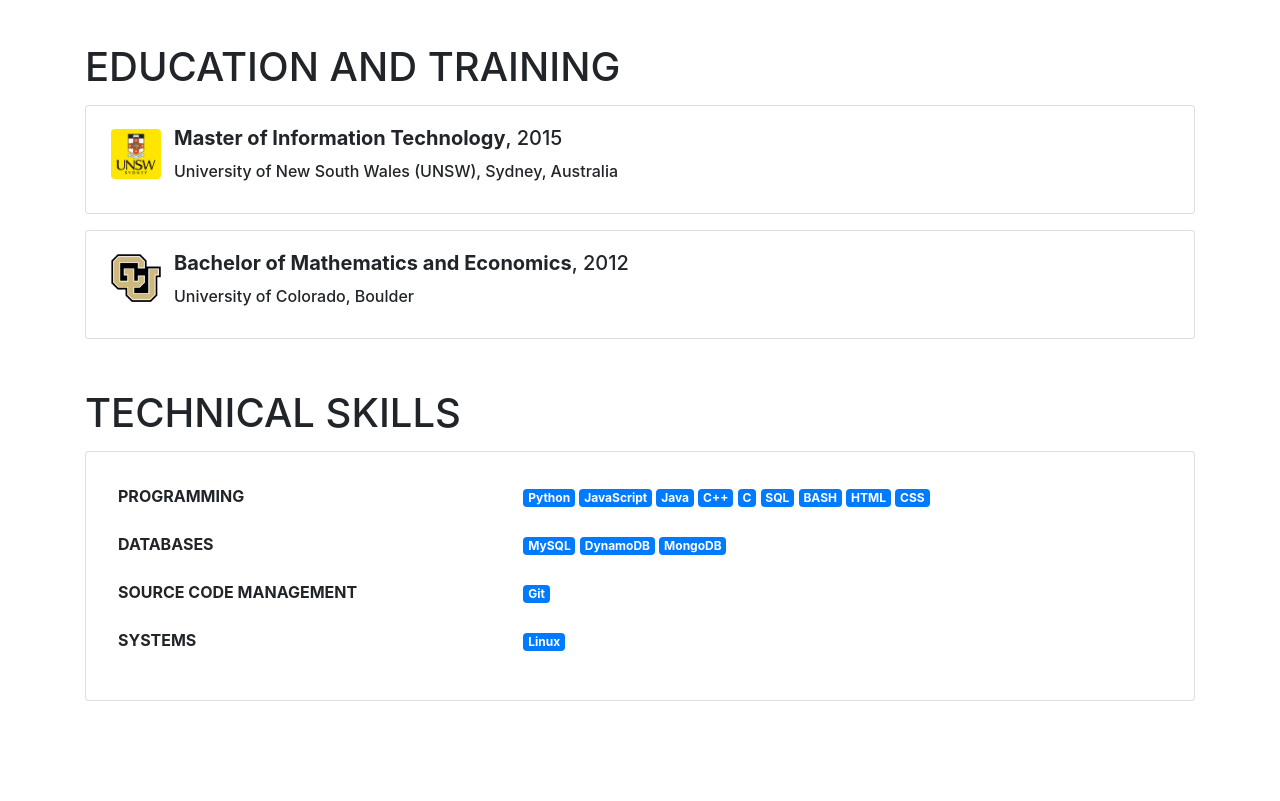
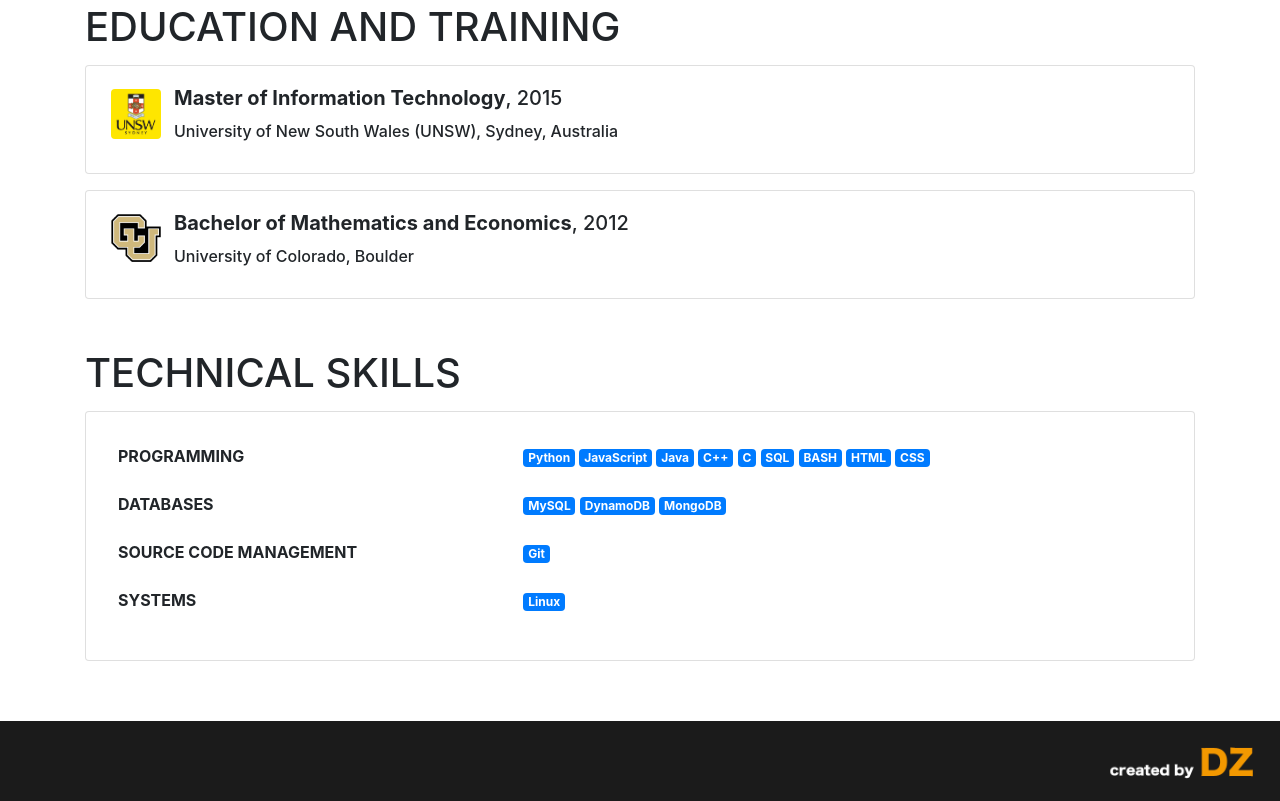
Before and after one commit to 0xZDR/0xZDR.github.io, a plain HTML site: page index.html in a window 1280 px wide. Shown: the part 1926-2727 px from the top of the page. Before the commit the page ends 2643 px from the top, so only its background shows below. Drawn offline with nearby package versions, Linux system fonts and the light colour scheme.

Commit message:
index.html: added footer

```diff
--- a/index.html
+++ b/index.html
@@ -7,6 +7,8 @@
     <title>Daran Zhang</title>
     <!-- Bootstrap CSS -->
     <link rel="stylesheet" href="https://stackpath.bootstrapcdn.com/bootstrap/4.1.1/css/bootstrap.min.css" integrity="sha384-WskhaSGFgHYWDcbwN70/dfYBj47jz9qbsMId/iRN3ewGhXQFZCSftd1LZCfmhktB" crossorigin="anonymous">
+    <link rel="icon" href="./img/favicon.png" />
+    <link rel="apple-touch-icon-precomposed" href="./img/favicon.png" />
     <style type="text/css">
       .list-group-item {
         border: none
@@ -20,7 +22,7 @@
         height: auto
       }
       .status {
-        padding: 80px 0 20px 0;
+        padding: 40px 0 20px 0;
         background-color: #f4f4f4;
       }
       .status-icon {
@@ -46,7 +48,6 @@
       .profile-img {
         margin-top: 20px;
         margin-bottom: 10px;
-        /*margin-left: 55px;*/
         width: 150px;
         height: auto;
       }
@@ -59,6 +60,15 @@
       .resume-body-title {
         margin-top: 50px;
         margin-bottom: 6px;
+      }
+      .footer-img {
+        margin-top: 10px;
+        height: 60px;
+      }
+      .footer {
+        margin-top: 60px;
+        height: 80px;
+        background-color: #1b1b1b;
       }
     </style>
   </head>
@@ -98,6 +108,7 @@
           <h1>SOFTWARE, WEB, & APPLICATION DESIGNER</h3>
         </div>
       </div>
+
       <div class="card mb-3">
         <div class="card-body">
           <div class="card-text">
@@ -365,7 +376,11 @@
       </div>
 
     </div>
-
+    <div class="container-fluid footer">
+      <div class="float-right">
+        <img src="./img/footer_img/footer_img.png" class="footer-img">
+      </div>
+    </div>
 
     <script src="https://code.jquery.com/jquery-3.3.1.slim.min.js" integrity="sha384-q8i/X+965DzO0rT7abK41JStQIAqVgRVzpbzo5smXKp4YfRvH+8abtTE1Pi6jizo" crossorigin="anonymous"></script>
     <script src="https://cdnjs.cloudflare.com/ajax/libs/popper.js/1.14.3/umd/popper.min.js" integrity="sha384-ZMP7rVo3mIykV+2+9J3UJ46jBk0WLaUAdn689aCwoqbBJiSnjAK/l8WvCWPIPm49" crossorigin="anonymous"></script>
```
Also changed, not shown: img/favicon.png (added), img/footer_img/footer_img.png (added).
